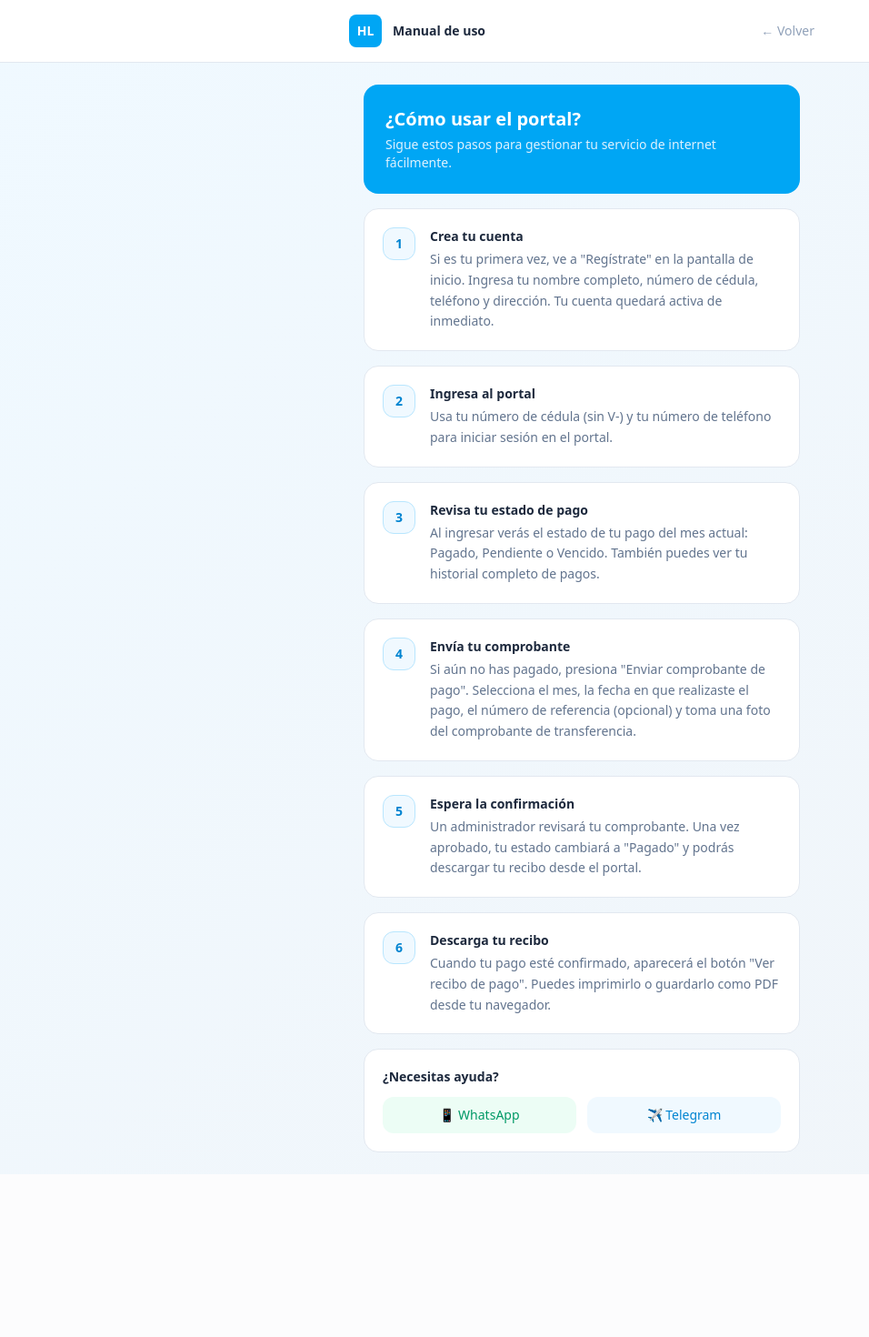
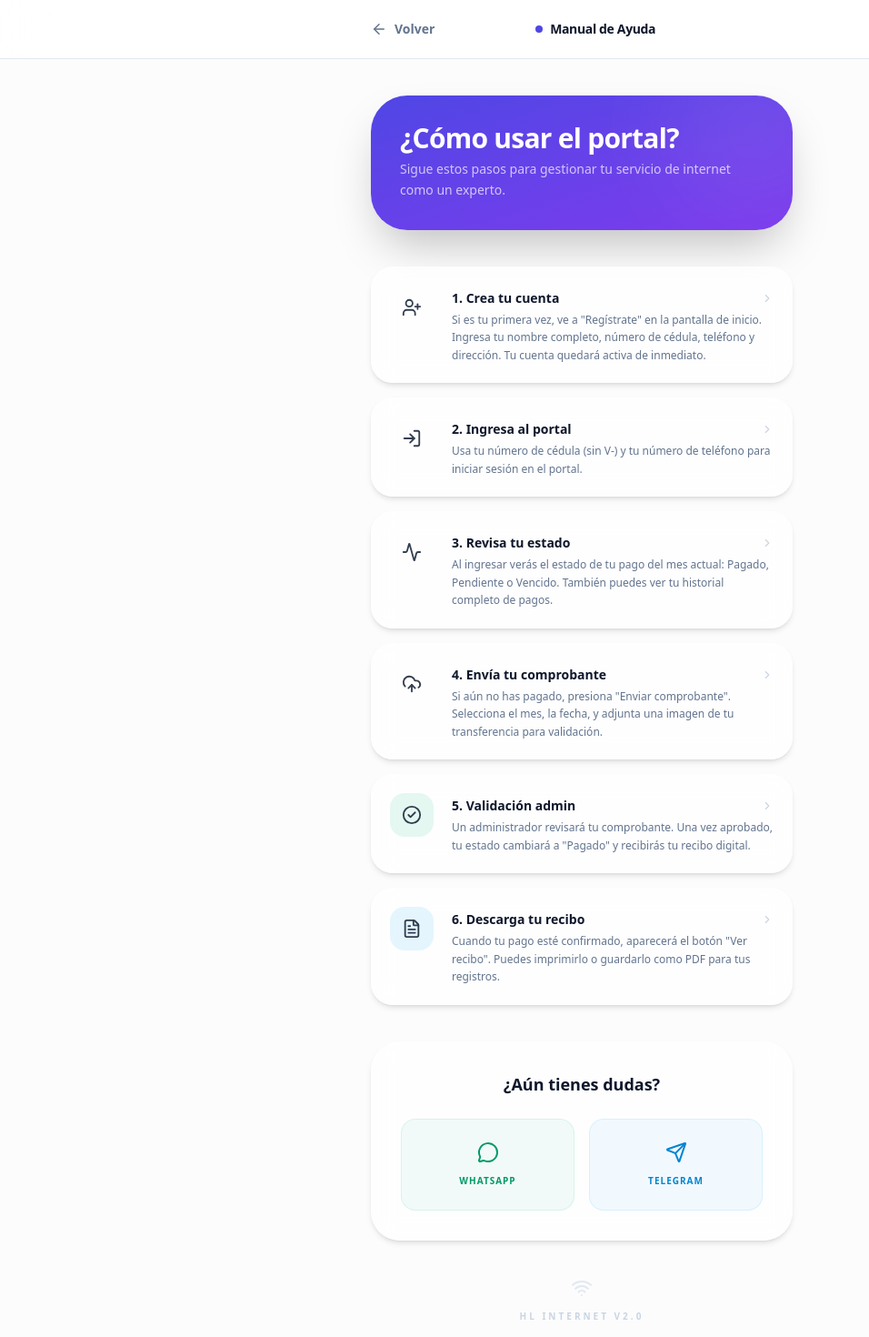
Before and after one commit to wladj13/hl-internet, a Next.js app: page /portal/ayuda in a window 1280 px wide. Shown: the top 1470 px of the page at 91% size, without its empty margins (0-956 px from the left). Before the commit the page ends 1291 px from the top, so only its background shows below. Built offline with nearby package versions, Linux system fonts and the light colour scheme.

Commit message:
feat: redesign help, receipt and print button with premium aesthetic

```diff
--- a/app/portal/ayuda/page.tsx
+++ b/app/portal/ayuda/page.tsx
@@ -1,92 +1,145 @@
+'use client'
+
 import Link from 'next/link'
+import { motion } from 'framer-motion'
+import {
+  ArrowLeft,
+  UserPlus,
+  LogIn,
+  Activity,
+  UploadCloud,
+  CheckCircle2,
+  FileText,
+  MessageCircle,
+  Send,
+  Wifi,
+  ChevronRight
+} from 'lucide-react'
 
 const pasos = [
   {
     numero: '1',
     titulo: 'Crea tu cuenta',
+    icon: UserPlus,
     descripcion: 'Si es tu primera vez, ve a "Regístrate" en la pantalla de inicio. Ingresa tu nombre completo, número de cédula, teléfono y dirección. Tu cuenta quedará activa de inmediato.',
+    color: 'bg-blue-500'
   },
   {
     numero: '2',
     titulo: 'Ingresa al portal',
+    icon: LogIn,
     descripcion: 'Usa tu número de cédula (sin V-) y tu número de teléfono para iniciar sesión en el portal.',
+    color: 'bg-indigo-500'
   },
   {
     numero: '3',
-    titulo: 'Revisa tu estado de pago',
+    titulo: 'Revisa tu estado',
+    icon: Activity,
     descripcion: 'Al ingresar verás el estado de tu pago del mes actual: Pagado, Pendiente o Vencido. También puedes ver tu historial completo de pagos.',
+    color: 'bg-violet-500'
   },
   {
     numero: '4',
     titulo: 'Envía tu comprobante',
-    descripcion: 'Si aún no has pagado, presiona "Enviar comprobante de pago". Selecciona el mes, la fecha en que realizaste el pago, el número de referencia (opcional) y toma una foto del comprobante de transferencia.',
+    icon: UploadCloud,
+    descripcion: 'Si aún no has pagado, presiona "Enviar comprobante". Selecciona el mes, la fecha, y adjunta una imagen de tu transferencia para validación.',
+    color: 'bg-fuchsia-500'
   },
   {
     numero: '5',
-    titulo: 'Espera la confirmación',
-    descripcion: 'Un administrador revisará tu comprobante. Una vez aprobado, tu estado cambiará a "Pagado" y podrás descargar tu recibo desde el portal.',
+    titulo: 'Validación admin',
+    icon: CheckCircle2,
+    descripcion: 'Un administrador revisará tu comprobante. Una vez aprobado, tu estado cambiará a "Pagado" y recibirás tu recibo digital.',
+    color: 'bg-emerald-500'
   },
   {
     numero: '6',
     titulo: 'Descarga tu recibo',
-    descripcion: 'Cuando tu pago esté confirmado, aparecerá el botón "Ver recibo de pago". Puedes imprimirlo o guardarlo como PDF desde tu navegador.',
+    icon: FileText,
+    descripcion: 'Cuando tu pago esté confirmado, aparecerá el botón "Ver recibo". Puedes imprimirlo o guardarlo como PDF para tus registros.',
+    color: 'bg-sky-500'
   },
 ]
 
 export default function AyudaPage() {
   return (
-    <div className="min-h-screen bg-gradient-to-br from-sky-50 to-slate-100">
-      <header className="bg-white border-b border-slate-200 px-4 py-4">
-        <div className="max-w-lg mx-auto flex items-center justify-between">
-          <div className="flex items-center gap-3">
-            <div className="w-9 h-9 bg-sky-500 rounded-lg flex items-center justify-center text-white font-bold text-sm">HL</div>
-            <p className="font-semibold text-slate-800 text-sm">Manual de uso</p>
+    <div className="min-h-screen bg-[#fcfcfd]">
+      <header className="bg-white/80 backdrop-blur-xl border-b border-slate-200 sticky top-0 z-50">
+        <div className="max-w-lg mx-auto px-6 h-16 flex items-center justify-between">
+          <Link href="/portal" className="flex items-center gap-2 text-slate-500 hover:text-slate-900 transition-colors font-bold text-sm">
+            <ArrowLeft size={18} />
+            <span>Volver</span>
+          </Link>
+          <div className="flex items-center gap-2">
+            <div className="w-2 h-2 rounded-full bg-primary-indigo"></div>
+            <p className="font-extrabold text-slate-900 text-sm tracking-tight">Manual de Ayuda</p>
           </div>
-          <Link href="/portal" className="text-sm text-slate-400 hover:text-slate-600">
-            ← Volver
-          </Link>
+          <div className="w-10"></div>
         </div>
       </header>
 
-      <div className="max-w-lg mx-auto p-4 py-6 space-y-4">
+      <div className="max-w-lg mx-auto px-6 py-10 space-y-10">
+        <motion.div
+          initial={{ opacity: 0, y: 10 }}
+          animate={{ opacity: 1, y: 0 }}
+          className="relative bg-gradient-to-br from-primary-indigo to-primary-violet rounded-[2.5rem] p-8 text-white shadow-2xl overflow-hidden"
+        >
+          <div className="absolute -top-10 -right-10 w-40 h-40 bg-white/10 rounded-full blur-3xl"></div>
+          <div className="relative z-10">
+            <h1 className="text-3xl font-black tracking-tight mb-2 leading-none">¿Cómo usar el portal?</h1>
+            <p className="text-white/70 text-sm font-medium leading-relaxed">Sigue estos pasos para gestionar tu servicio de internet como un experto.</p>
+          </div>
+        </motion.div>
 
-        <div className="bg-sky-500 rounded-2xl p-6 text-white">
-          <h1 className="text-xl font-bold mb-1">¿Cómo usar el portal?</h1>
-          <p className="text-sky-100 text-sm">Sigue estos pasos para gestionar tu servicio de internet fácilmente.</p>
+        <div className="space-y-4">
+          {pasos.map((paso, idx) => (
+            <motion.div
+              key={paso.numero}
+              initial={{ opacity: 0, x: -10 }}
+              animate={{ opacity: 1, x: 0 }}
+              transition={{ delay: idx * 0.1 }}
+              className="glass rounded-3xl border border-white/20 p-5 flex gap-5 hover:border-primary-indigo/30 transition-all group"
+            >
+              <div className={`shrink-0 w-12 h-12 rounded-2xl ${paso.color}/10 flex items-center justify-center text-slate-800 transition-transform group-hover:scale-110`}>
+                <paso.icon size={22} className="opacity-90" />
+              </div>
+              <div className="flex-1 pt-1">
+                <div className="flex items-center justify-between mb-1">
+                  <p className="font-black text-slate-900 text-sm">{paso.numero}. {paso.titulo}</p>
+                  <ChevronRight size={14} className="text-slate-300" />
+                </div>
+                <p className="text-slate-500 text-xs font-medium leading-relaxed">{paso.descripcion}</p>
+              </div>
+            </motion.div>
+          ))}
         </div>
 
-        {pasos.map((paso) => (
-          <div key={paso.numero} className="bg-white rounded-2xl border border-slate-200 p-5 flex gap-4">
-            <div className="shrink-0 w-9 h-9 bg-sky-50 border border-sky-200 rounded-xl flex items-center justify-center text-sky-600 font-bold text-sm">
-              {paso.numero}
-            </div>
-            <div>
-              <p className="font-semibold text-slate-800 text-sm mb-1">{paso.titulo}</p>
-              <p className="text-slate-500 text-sm leading-relaxed">{paso.descripcion}</p>
-            </div>
-          </div>
-        ))}
-
-        <div className="bg-white rounded-2xl border border-slate-200 p-5">
-          <p className="font-semibold text-slate-800 text-sm mb-3">¿Necesitas ayuda?</p>
-          <div className="flex gap-3">
+        <div className="glass rounded-[2rem] border border-white/20 p-8 shadow-xl">
+          <p className="font-black text-slate-900 text-lg mb-6 text-center">¿Aún tienes dudas?</p>
+          <div className="grid grid-cols-2 gap-4">
             <a
               href="https://wa.me/584124009952"
               target="_blank"
-              className="flex-1 flex items-center justify-center gap-2 text-sm text-emerald-600 font-medium bg-emerald-50 hover:bg-emerald-100 py-2.5 rounded-xl transition-colors"
+              className="flex flex-col items-center justify-center gap-3 py-6 rounded-2xl bg-emerald-500/5 border border-emerald-500/10 text-emerald-600 hover:bg-emerald-500/10 transition-all font-black text-[10px] uppercase tracking-widest"
             >
-              📱 WhatsApp
+              <MessageCircle size={24} />
+              WhatsApp
             </a>
             <a
               href="https://t.me/+13815516550"
               target="_blank"
-              className="flex-1 flex items-center justify-center gap-2 text-sm text-sky-600 font-medium bg-sky-50 hover:bg-sky-100 py-2.5 rounded-xl transition-colors"
+              className="flex flex-col items-center justify-center gap-3 py-6 rounded-2xl bg-sky-500/5 border border-sky-500/10 text-sky-600 hover:bg-sky-500/10 transition-all font-black text-[10px] uppercase tracking-widest"
             >
-              ✈️ Telegram
+              <Send size={24} />
+              Telegram
             </a>
           </div>
         </div>
 
+        <div className="text-center pb-10 flex flex-col items-center gap-3">
+           <Wifi size={24} className="text-slate-200" />
+           <p className="text-[10px] text-slate-300 font-black uppercase tracking-[0.3em]">HL Internet v2.0</p>
+        </div>
       </div>
     </div>
   )
--- a/app/portal/recibo/[pagoId]/page.tsx
+++ b/app/portal/recibo/[pagoId]/page.tsx
@@ -1,7 +1,22 @@
 import { createAdminClient } from '@/lib/supabase/admin'
 import { cookies } from 'next/headers'
 import { redirect, notFound } from 'next/navigation'
+import Link from 'next/link'
 import BtnImprimir from '@/components/BtnImprimir'
+import {
+  ArrowLeft,
+  Download,
+  Printer,
+  CheckCircle2,
+  Wifi,
+  Calendar,
+  User,
+  MapPin,
+  Zap,
+  ShieldCheck,
+  Hash,
+  FileText
+} from 'lucide-react'
 
 export default async function ReciboPage({ params }: { params: Promise<{ pagoId: string }> }) {
   const { pagoId } = await params
@@ -23,101 +38,177 @@ export default async function ReciboPage({ params }: { params: Promise<{ pagoId:
   const fechaPago = new Date(pago.fecha_pago).toLocaleDateString('es-VE', { day: '2-digit', month: 'long', year: 'numeric' })
 
   return (
-    <>
+    <div className="min-h-screen bg-[#fcfcfd]">
       <style>{`
         @media print {
           .no-print { display: none !important; }
-          body { background: white !important; }
+          body { background: white !important; margin: 0; padding: 0; }
+          .receipt-container {
+            box-shadow: none !important;
+            border: none !important;
+            width: 100% !important;
+            max-width: 100% !important;
+            margin: 0 !important;
+          }
+          .receipt-header { border-radius: 0 !important; }
         }
       `}</style>
 
       {/* Toolbar */}
-      <div className="no-print bg-slate-800 text-white px-6 py-3 flex items-center justify-between">
-        <a href="/portal/inicio" className="text-sm text-slate-300 hover:text-white">← Volver al portal</a>
-        <BtnImprimir />
+      <div className="no-print bg-white/80 backdrop-blur-xl border-b border-slate-200 sticky top-0 z-50">
+        <div className="max-w-2xl mx-auto px-6 h-16 flex items-center justify-between">
+          <Link
+            href="/portal/inicio"
+            className="flex items-center gap-2 text-slate-500 hover:text-slate-900 transition-colors font-bold text-sm"
+          >
+            <ArrowLeft size={18} />
+            <span>Volver</span>
+          </Link>
+          <div className="flex items-center gap-3">
+            <BtnImprimir />
+          </div>
+        </div>
       </div>
 
       {/* Recibo */}
-      <div className="min-h-screen bg-slate-100 flex items-start justify-center p-6 pt-10">
-        <div className="bg-white w-full max-w-lg rounded-2xl shadow-sm border border-slate-200 overflow-hidden">
+      <div className="flex items-start justify-center p-6 sm:p-10 pb-20">
+        <div className="receipt-container bg-white w-full max-w-2xl rounded-[2.5rem] shadow-2xl border border-slate-200 overflow-hidden">
 
           {/* Header */}
-          <div className="bg-sky-500 px-8 py-6 text-white">
-            <div className="flex items-center justify-between">
+          <div className="receipt-header bg-gradient-to-br from-slate-900 to-primary-indigo px-10 py-10 text-white relative">
+            <div className="absolute top-0 right-0 p-8 opacity-10">
+               <Wifi size={120} />
+            </div>
+            <div className="flex flex-col sm:flex-row items-start sm:items-center justify-between gap-6 relative z-10">
               <div>
-                <div className="text-2xl font-bold">HL Internet</div>
-                <div className="text-sky-100 text-sm mt-0.5">Proveedor de servicios de internet</div>
+                <div className="flex items-center gap-3 mb-2">
+                   <div className="w-10 h-10 bg-white/20 backdrop-blur-md rounded-xl flex items-center justify-center">
+                      <Wifi size={24} className="text-white" />
+                   </div>
+                   <div className="text-3xl font-black tracking-tighter italic">HL INTERNET</div>
+                </div>
+                <div className="text-white/60 text-xs font-bold uppercase tracking-widest pl-1">Conectividad de alto rendimiento</div>
               </div>
-              <div className="text-right">
-                <div className="text-xs text-sky-200 uppercase tracking-wide">Recibo</div>
-                <div className="text-xl font-bold">#{numeroRecibo}</div>
+              <div className="text-left sm:text-right">
+                <div className="inline-flex items-center gap-2 px-3 py-1 bg-white/10 rounded-full text-[10px] font-black uppercase tracking-widest mb-2 border border-white/10">
+                   <Hash size={12} />
+                   Referencia de Pago
+                </div>
+                <div className="text-3xl font-black tracking-tight leading-none italic">#{numeroRecibo}</div>
               </div>
             </div>
           </div>
 
-          <div className="px-8 py-6 space-y-6">
+          <div className="px-10 py-10 space-y-10">
 
-            {/* Estado */}
-            <div className="flex items-center justify-between bg-emerald-50 border border-emerald-200 rounded-xl px-4 py-3">
-              <span className="text-emerald-800 font-medium text-sm">Pago confirmado</span>
-              <span className="text-emerald-600 font-bold text-lg">✓</span>
-            </div>
-
-            {/* Datos del cliente */}
-            <div>
-              <p className="text-xs font-semibold text-slate-400 uppercase tracking-wide mb-3">Datos del cliente</p>
-              <div className="space-y-2">
-                {[
-                  { label: 'Nombre', value: cliente.nombre },
-                  { label: 'Cédula', value: cliente.cedula },
-                  { label: 'Dirección', value: cliente.direccion },
-                  { label: 'Plan', value: cliente.plan },
-                ].map(({ label, value }) => (
-                  <div key={label} className="flex justify-between text-sm">
-                    <span className="text-slate-500">{label}</span>
-                    <span className="font-medium text-slate-800">{value}</span>
-                  </div>
-                ))}
+            {/* Status Badge */}
+            <div className="flex items-center justify-between bg-emerald-50/50 border border-emerald-100 rounded-[1.5rem] px-6 py-4">
+              <div className="flex items-center gap-3">
+                 <div className="w-8 h-8 rounded-full bg-emerald-500 flex items-center justify-center text-white">
+                    <CheckCircle2 size={18} />
+                 </div>
+                 <div>
+                    <span className="text-emerald-900 font-black text-sm uppercase tracking-wide">Pago Confirmado</span>
+                    <p className="text-[10px] text-emerald-600 font-bold italic">Procesado exitosamente por administración</p>
+                 </div>
+              </div>
+              <div className="hidden sm:block px-4 py-2 bg-emerald-100/50 rounded-xl text-emerald-600 font-black text-xs">
+                 VERIFIED OK
               </div>
             </div>
 
-            <div className="border-t border-slate-100" />
+            <div className="grid grid-cols-1 sm:grid-cols-2 gap-10">
+               {/* Client Box */}
+               <div className="space-y-4">
+                  <div className="flex items-center gap-2 text-[10px] font-black text-slate-400 uppercase tracking-widest pl-1">
+                     <User size={12} />
+                     Titular del Servicio
+                  </div>
+                  <div className="glass rounded-2xl p-5 border border-slate-100 space-y-3">
+                     <div>
+                        <p className="text-xs text-slate-400 font-bold mb-1">Nombre</p>
+                        <p className="text-sm font-black text-slate-900">{cliente.nombre}</p>
+                     </div>
+                     <div>
+                        <p className="text-xs text-slate-400 font-bold mb-1">Cédula</p>
+                        <p className="text-sm font-black text-slate-900">{cliente.cedula}</p>
+                     </div>
+                     <div>
+                        <p className="text-xs text-slate-400 font-bold mb-1">Dirección</p>
+                        <p className="text-xs font-bold text-slate-600 leading-relaxed">{cliente.direccion}</p>
+                     </div>
+                  </div>
+               </div>
 
-            {/* Detalle del pago */}
-            <div>
-              <p className="text-xs font-semibold text-slate-400 uppercase tracking-wide mb-3">Detalle del pago</p>
-              <div className="space-y-2">
-                {[
-                  { label: 'Mes correspondiente', value: pago.mes_correspondiente },
-                  { label: 'Fecha de pago', value: fechaPago },
-                  { label: 'Método', value: pago.metodo },
-                  ...(pago.notas ? [{ label: 'Notas', value: pago.notas }] : []),
-                ].map(({ label, value }) => (
-                  <div key={label} className="flex justify-between text-sm">
-                    <span className="text-slate-500">{label}</span>
-                    <span className="font-medium text-slate-800">{value}</span>
+               {/* Service Box */}
+               <div className="space-y-4">
+                  <div className="flex items-center gap-2 text-[10px] font-black text-slate-400 uppercase tracking-widest pl-1">
+                     <Zap size={12} />
+                     Detalles del Servicio
                   </div>
-                ))}
-              </div>
+                  <div className="glass rounded-2xl p-5 border border-slate-100 space-y-3">
+                     <div className="flex justify-between items-center">
+                        <p className="text-xs text-slate-400 font-bold">Plan</p>
+                        <p className="text-sm font-black text-primary-indigo uppercase">{cliente.plan}</p>
+                     </div>
+                     <div className="flex justify-between items-center">
+                        <p className="text-xs text-slate-400 font-bold">Mes pagado</p>
+                        <p className="text-sm font-black text-slate-900">{pago.mes_correspondiente}</p>
+                     </div>
+                     <div className="flex justify-between items-center">
+                        <p className="text-xs text-slate-400 font-bold">Fecha de pago</p>
+                        <p className="text-sm font-black text-slate-900">{fechaPago}</p>
+                     </div>
+                  </div>
+               </div>
             </div>
 
-            <div className="border-t border-slate-100" />
+            <div className="border-t border-slate-100 pt-8">
+               <div className="flex flex-col sm:flex-row items-center justify-between gap-6 p-6 sm:p-10 bg-slate-50/50 rounded-[2rem] border border-slate-100">
+                  <div className="flex items-center gap-4">
+                     <div className="w-14 h-14 rounded-2xl bg-white shadow-xl flex items-center justify-center">
+                        <ShieldCheck size={32} className="text-primary-indigo opacity-80" />
+                     </div>
+                     <div>
+                        <p className="text-sm font-black text-slate-900 uppercase tracking-tight">Total Transacción</p>
+                        <p className="text-[10px] text-slate-400 font-bold uppercase tracking-widest">{pago.metodo}</p>
+                     </div>
+                  </div>
+                  <div className="text-center sm:text-right">
+                     <div className="text-4xl sm:text-5xl font-black text-slate-950 tracking-tighter leading-none italic">
+                        ${pago.monto.toFixed(2)}
+                     </div>
+                     <p className="text-[10px] text-emerald-500 font-black uppercase tracking-widest mt-2">DÉBITO PROCESADO</p>
+                  </div>
+               </div>
+            </div>
 
-            {/* Monto */}
-            <div className="flex items-center justify-between">
-              <span className="font-semibold text-slate-700">Total pagado</span>
-              <span className="text-2xl font-bold text-emerald-600">${pago.monto.toFixed(2)}</span>
-            </div>
+            {pago.notas && (
+              <div className="p-5 bg-amber-50/30 border border-amber-100 rounded-2xl">
+                <p className="text-[10px] font-black text-amber-500 uppercase tracking-widest mb-2 flex items-center gap-2">
+                   <FileText size={12} />
+                   Observaciones
+                </p>
+                <p className="text-xs font-bold text-amber-900 leading-relaxed italic">"{pago.notas}"</p>
+              </div>
+            )}
 
           </div>
 
           {/* Footer */}
-          <div className="bg-slate-50 border-t border-slate-100 px-8 py-4 text-center">
-            <p className="text-xs text-slate-400">Emitido el {fechaEmision} · HL Internet</p>
+          <div className="bg-slate-900 px-10 py-10 text-center relative overflow-hidden">
+            <div className="absolute inset-0 bg-gradient-to-r from-primary-indigo/20 to-primary-violet/20 opacity-30"></div>
+            <div className="relative z-10 flex flex-col items-center gap-4">
+               <div className="flex items-center gap-2 px-4 py-2 bg-white/5 rounded-xl border border-white/5">
+                  <Calendar size={14} className="text-slate-400" />
+                  <p className="text-xs font-black text-slate-400 uppercase tracking-widest">Emitido el {fechaEmision}</p>
+               </div>
+               <p className="text-[9px] text-slate-500 font-black uppercase tracking-[0.4em] mt-2">HL INTERNET &bull; CONECTIVIDAD SIN LÍMITES</p>
+            </div>
           </div>
 
         </div>
       </div>
-    </>
+    </div>
   )
 }
```
Also changed, not shown: components/BtnImprimir.tsx (+5 -2 lines).
